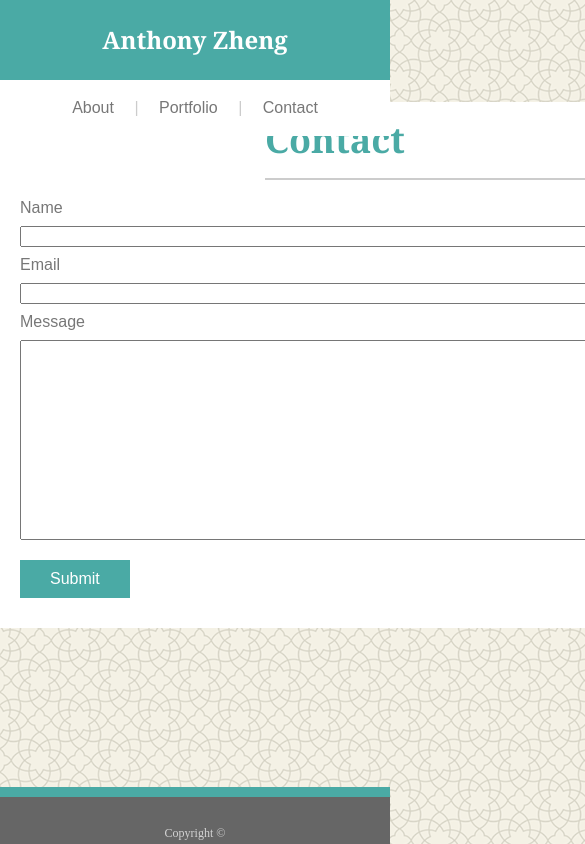
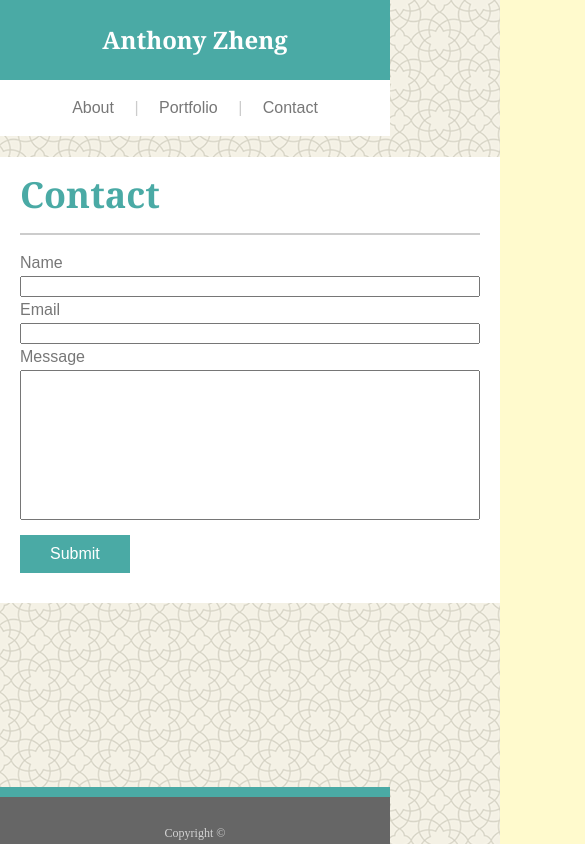
Before and after one commit to ajz003/Responsive-Portfolio, a plain HTML site: page contact.html in a window 390 px wide. Shown: the top 844 px of the page, 585 px wide, since content can reach past the window. Drawn offline with Linux system fonts and the light colour scheme.

Commit message:
Complete First Draft

```diff
--- a/assets/css/style.css
+++ b/assets/css/style.css
@@ -95,6 +95,15 @@ a:hover {
 }
 
 h1 {
+    font-weight: bold;
+    font-size: 36px;
+    color: #4aaaa5;
+    padding-bottom: 20px;
+    border-bottom: 2px solid #cccccc;
+    font-family: 'Georgia', Times, Times New Roman, serif;
+}
+
+#contacth1 {
     font-weight: bold;
     font-size: 36px;
     color: #4aaaa5;
@@ -235,7 +244,22 @@ input[type=submit] {
         width: 350px;
     }
 
+    #contacth1 {
+        font-weight: bold;
+        font-size: 36px;
+        color: #4aaaa5;
+        padding-bottom: 20px;
+        border-bottom: 2px solid #cccccc;
+        font-family: 'Georgia', Times, Times New Roman, serif;
+    }
 
+    #maincontact{
+        width: 500px;
+        margin-top: 20px;
+        margin-bottom: 200px;
+        margin-left: 20px;
+        float: left;
+      }
 
   }
 
@@ -252,23 +276,34 @@ input[type=submit] {
     }
 
     .portimg {
-        width: 300px;
+        width: 250px;
     }
 
     #mainportfolio{
-        width: 680px;
+        width: 600px;
         margin-left: 20px;
         margin-right: 20px;
     }
 
     #portcol1 {
-        width: 330px;
+        width: 300px;
     }
 
     .portimgtxt {
         padding: 15px;
-        width: 300px;
+        width: 250px;
     }
+
+
+
+    #maincontact{
+        width: 600px;
+        margin-left: auto;
+        margin-right: auto;
+        margin-top: 20px;
+        margin-bottom: 200px;
+        float: none;
+      }
 
   }
 
@@ -357,4 +392,43 @@ input[type=submit] {
         margin-left: auto;
         margin-right: auto;
     }
+
+    #maincontact{
+        width: 500px;
+        margin-left: auto;
+        margin-right: auto;
+        margin-top: 75px;
+        float: none;
+      }
+
+
+    form {
+        padding-top: 20px;
+        font-family: 'Arial', 'Helvetica Neue', Helvetica, sans-serif;
+        color: #777777;
+        width: auto;
+    }
+
+    input[type=text] {
+        margin: 5px 0;
+        width: 100%;
+    }
+
+    #message {
+        height: 150px;
+    }
+
+    input[type=submit] {
+        margin: 10px 0;
+        padding: 10px 30px;
+        font-family: 'Arial', 'Helvetica Neue', Helvetica, sans-serif;
+        background-color: #4aaaa5;
+        color: #ffffff;
+        border: 0;
+        box-shadow: none;
+        border-radius: 0px;
+        font-size: 16px;
+    }
+
+
 }
--- a/contact.html
+++ b/contact.html
@@ -24,7 +24,7 @@
 </div>
 
 <div id="maincontact">
-    <h1>Contact</h1>
+    <div id="contacth1">Contact</div>
 
 
 <form>
```
